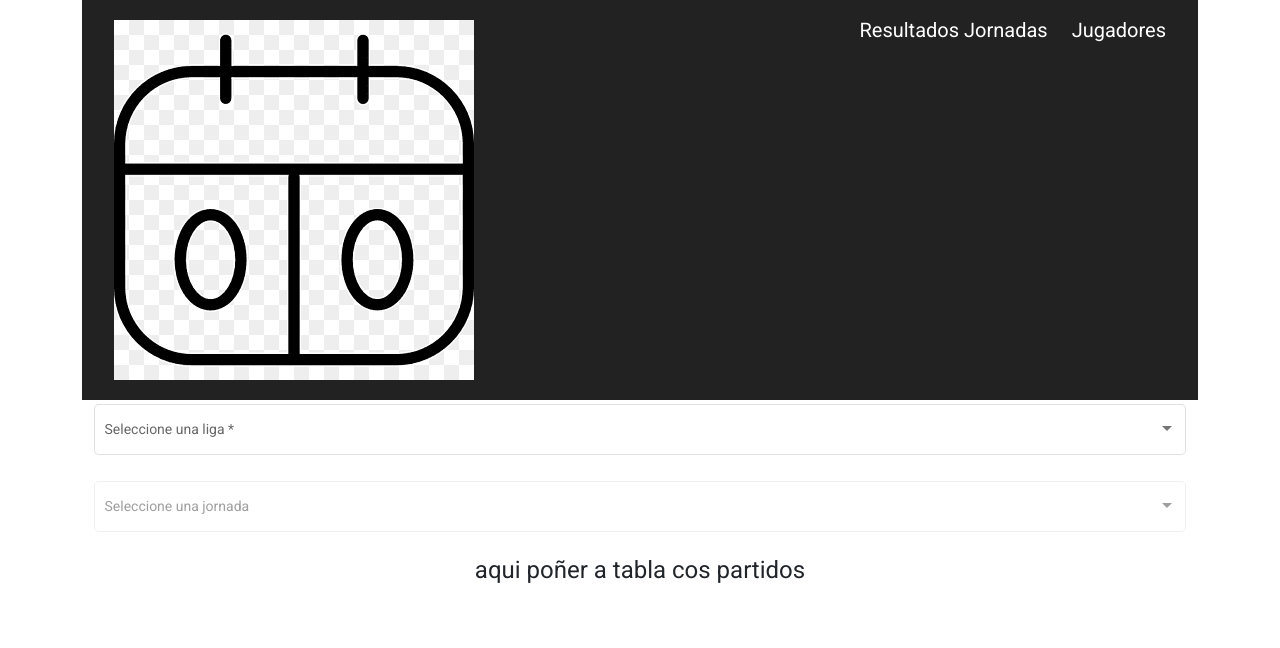
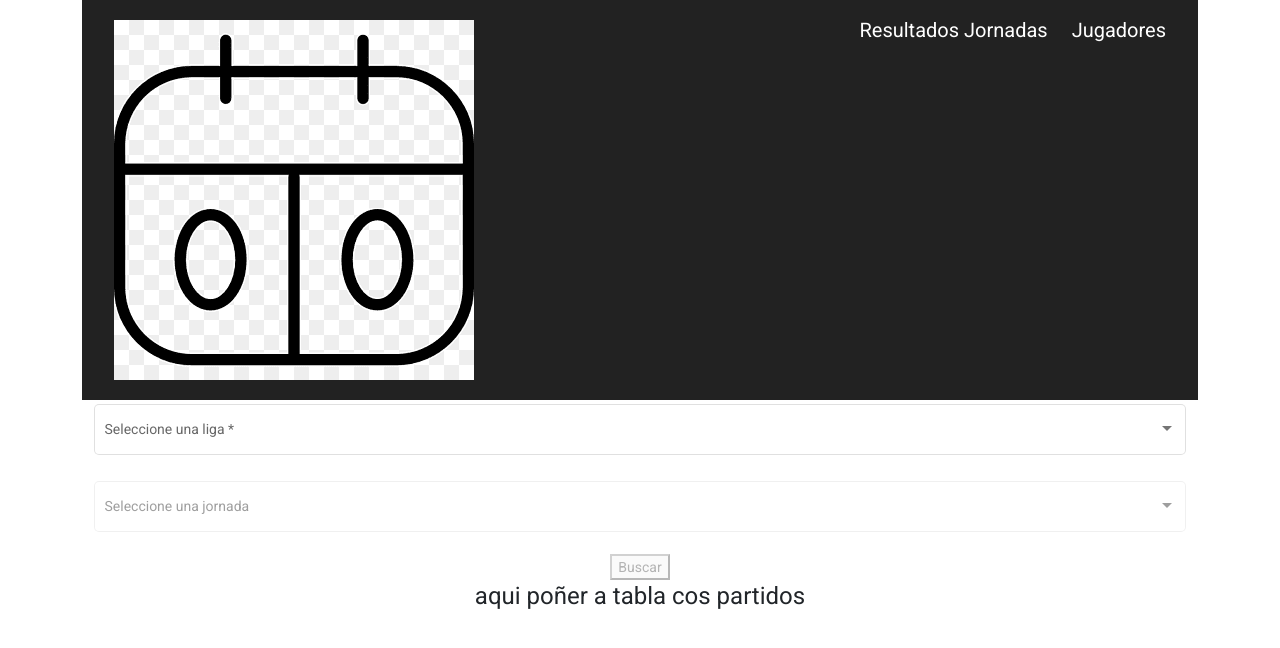
Before and after one commit to marmosqueramir/practicaRIWS, an Angular app in the folder football-scores-web/: page / in a window 1280 px wide. Shown: the top 648 px of the page. Built offline with nearby package versions, Linux system fonts and the light colour scheme.

Commit message:
Botón para buscar partidos

```diff
--- a/football-scores-web/src/app/components/scores/scores.component.html
+++ b/football-scores-web/src/app/components/scores/scores.component.html
@@ -15,7 +15,7 @@
                 <!-- Campo para elegir jornada -->
                 <mat-form-field class="example-full-width" appearance="outline">
                     <mat-label>Seleccione una jornada</mat-label>
-                    <mat-select formControlName="journey" [(value)]="selectedLeague" placeholder="selectedJourney">
+                    <mat-select formControlName="journey" [(value)]="selectedJourney" placeholder="selectedJourney">
                         <mat-option [value]="journey" *ngFor="let journey of availableJourneys">
                             {{ journey }}
                         </mat-option>
@@ -23,6 +23,7 @@
                 </mat-form-field>
             </div>
         </form>
+        <button mat-raised-button color="primary" (click)="searchResults()" [disabled]="!selectedLeague || !selectedJourney"> Buscar </button>
 
         <h1> aqui poñer a tabla cos partidos</h1>
 
--- a/football-scores-web/src/app/components/scores/scores.component.ts
+++ b/football-scores-web/src/app/components/scores/scores.component.ts
@@ -1,5 +1,6 @@
 import { Component, OnInit } from '@angular/core';
 import { FormBuilder, Validators } from '@angular/forms';
+import { FootballScoreItem } from 'src/app/dto/FootballScoreItem';
 
 @Component({
   selector: 'app-scores',
@@ -14,26 +15,32 @@ export class ScoresComponent implements OnInit {
     }
   )
 
-  selectedLeague: any;
-  selectedJourney: any;
+  selectedLeague: any = undefined;
+  selectedJourney: any = undefined;
 
   availableLeagues: String[] = [];
   availableJourneys: String[] = [];
+
+  footballScoreItems: FootballScoreItem[] = [];
 
   constructor(
     private _fb: FormBuilder
   ) { }
 
   ngOnInit(): void {
+    this.resultForm.get('journey')?.disable();
     this.availableLeagues = ['Española', 'Inglesa', 'Francesa']
-
-
-    this.resultForm.get('journey')?.disable();
   }
 
   leagueSelected($event: any) {
-    this.resultForm.get('journey')?.enable();
     // Buscar las journeys con la liga que hayan seleccionado: $event.value
     this.availableJourneys = ['Jornada 1', 'Jornada 2', 'Jornada 3']
+
+    this.resultForm.get('journey')?.enable();
+  }
+
+  searchResults() {
+    console.log(this.selectedJourney)
+    console.log(this.selectedLeague)
   }
 }
--- /dev/null
+++ b/football-scores-web/src/app/dto/FootballScoreItem.ts
@@ -0,0 +1,13 @@
+export interface FootballScoreItem {
+    homeTeam: String;
+    homeScore: number;
+    homeShield: String;
+    awayTeam: String;
+    awayScore: number;
+    awayShield: String;
+    matchDay: Date;
+    matchStadium: String;
+    matchResult: String;
+    league: String;
+    journey: String;
+}
```
